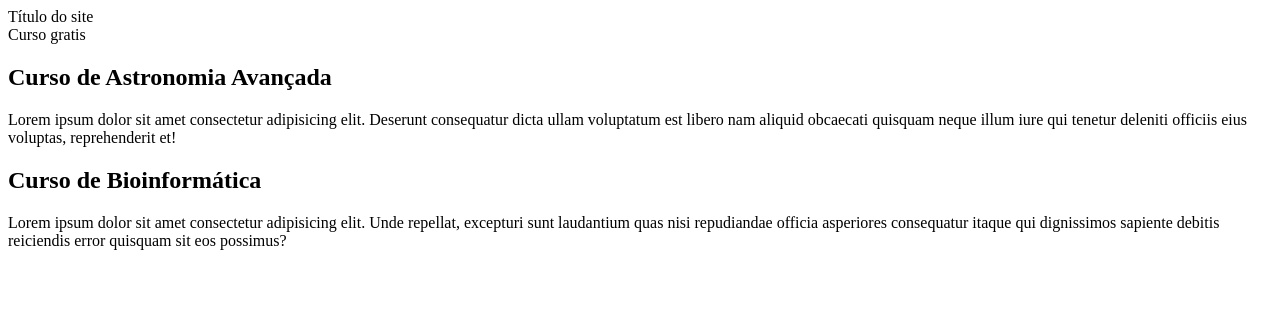
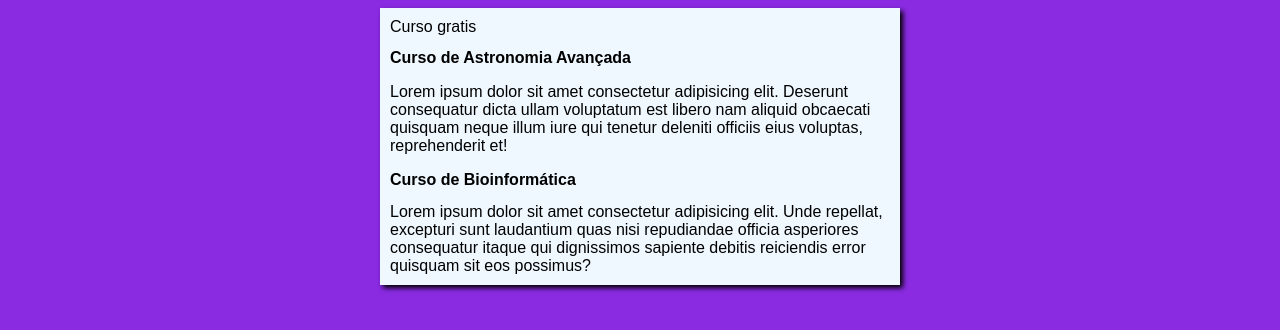
Before and after one commit to lorrainechristine/projeto-site, a plain HTML site: page index.html in a window 1280 px wide. Drawn offline with Linux system fonts and the light colour scheme.

Commit message:
Update index.html

```diff
--- a/index.html
+++ b/index.html
@@ -3,7 +3,7 @@
 <head>
     <meta charset="UTF-8">
     <meta name="viewport" content="width=device-width, initial-scale=1.0">
-    <link rel="stylesheet" href="estilos/style.css>"
+    <link rel="stylesheet" href="estilos/style.css">
     <title>Título do site</title>
 </head>
 <body>
```
